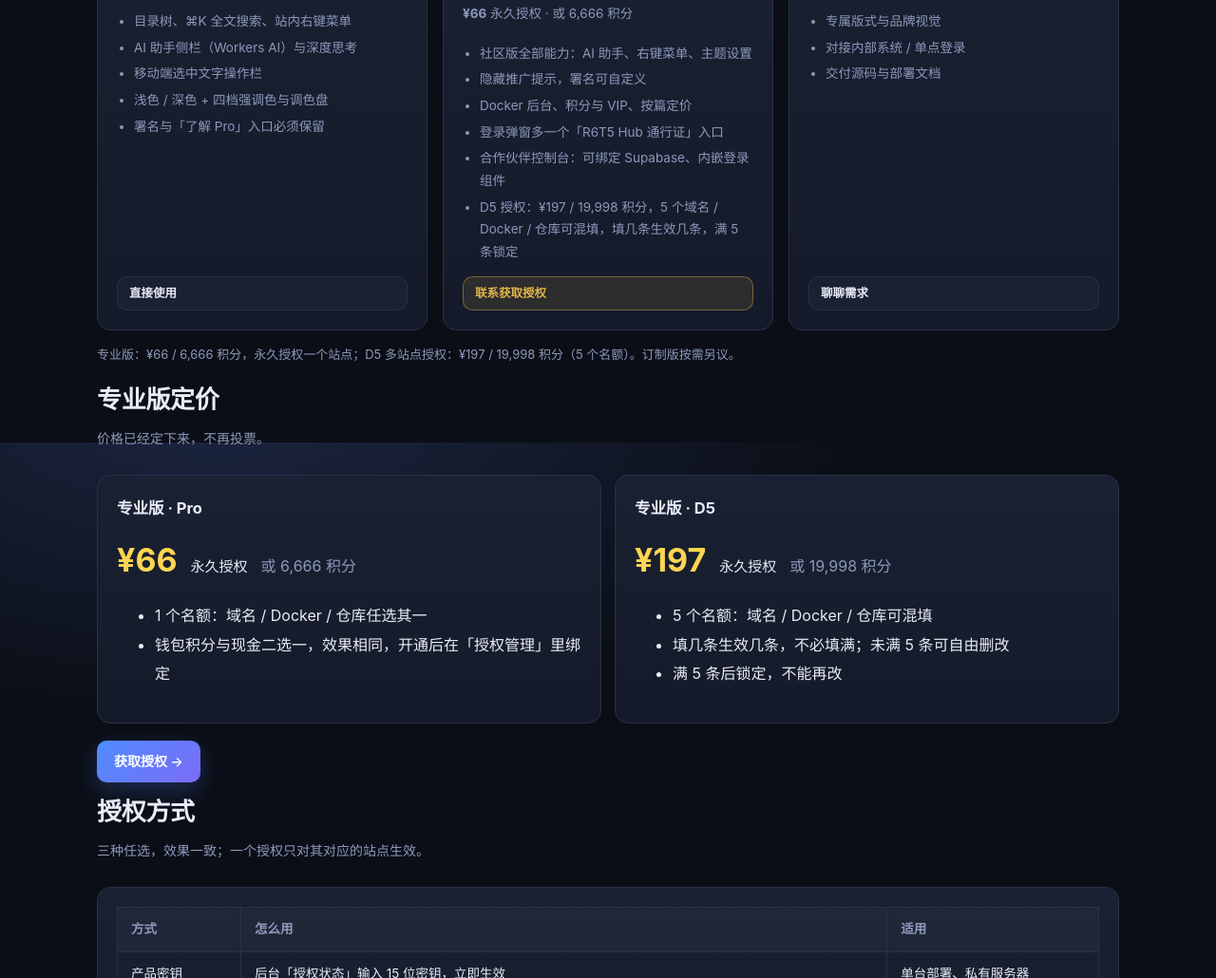
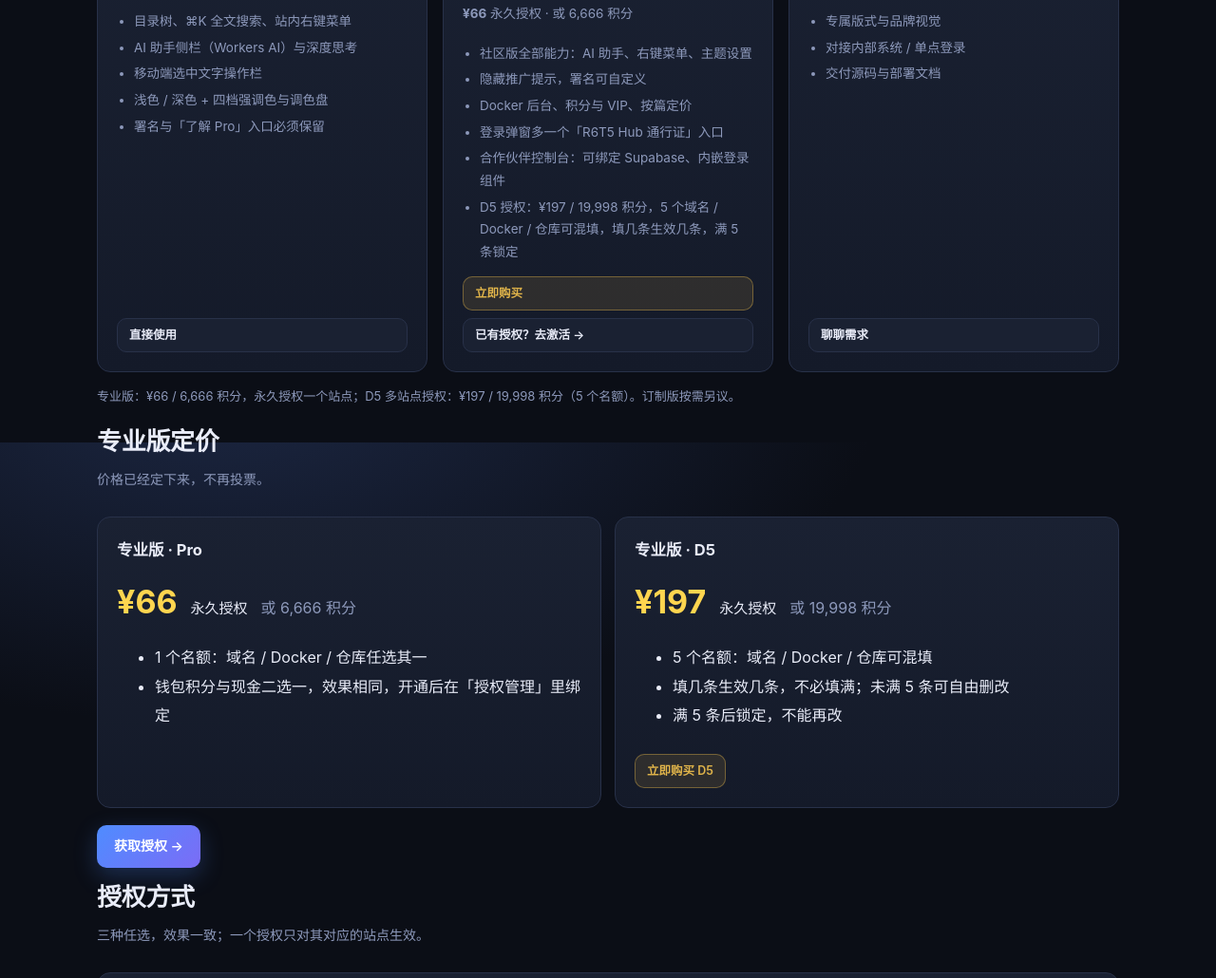
Before and after one commit to TanchiPanda/rtdocs-home, a plain HTML site: page pricing.html in a window 1280 px wide. Shown: the part 334-1364 px from the top of the page at 95% size. Drawn offline with Linux system fonts and the light colour scheme.

Commit message:
feat(pricing): 专业版改为「立即购买 + 已有授权？去激活」，D5 加购买入口

```diff
--- a/pricing.html
+++ b/pricing.html
@@ -49,7 +49,10 @@
         <li>合作伙伴控制台：可绑定 Supabase、内嵌登录组件</li>
         <li>D5 授权：¥197 / 19,998 积分，5 个域名 / Docker / 仓库可混填，填几条生效几条，满 5 条锁定</li>
       </ul>
-      <a class="btn sm gold" style="margin-top:auto" href="https://github.com/TanchiPanda/r6t5-docs-community/issues/new?template=feature_request.yml" target="_blank" rel="noopener">联系获取授权</a>
+      <div style="margin-top:auto;display:flex;flex-direction:column;gap:8px">
+        <a class="btn sm gold" href="https://wallet.r6t5.dpdns.org/checkout.html?app=docs&d5=false" target="_blank" rel="noopener">立即购买</a>
+        <a class="btn sm" href="https://myacc.r6t5.dpdns.org/license.html" target="_blank" rel="noopener">已有授权？去激活 →</a>
+      </div>
     </div>
     <div class="card edition">
       <div class="top"><h3>订制版</h3><span class="badge">按需</span></div>
@@ -92,6 +95,7 @@
         <li>填几条生效几条，不必填满；未满 5 条可自由删改</li>
         <li>满 5 条后锁定，不能再改</li>
       </ul>
+      <a class="btn sm gold" style="margin-top:10px" href="https://wallet.r6t5.dpdns.org/checkout.html?app=docs&d5=true" target="_blank" rel="noopener">立即购买 D5</a>
     </div>
   </div>
     <div class="cta" style="justify-content:flex-start;margin-top:18px">
```
